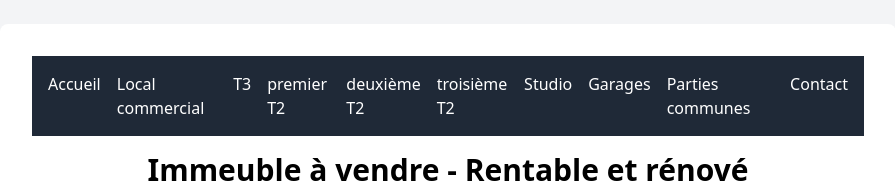
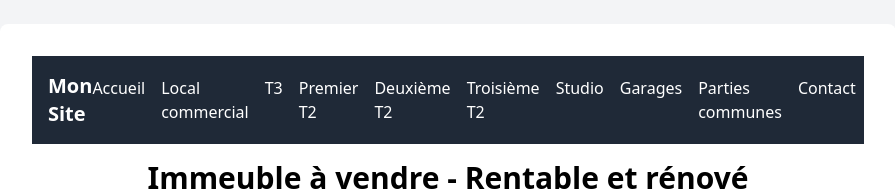
Before and after one commit to lydstyl/250219-logis-ange, a Next.js app: page / in a window 1280 px wide. Shown: the top 194 px of the page, without its empty margins (192-1087 px from the left). Built offline with nearby package versions, Linux system fonts and the light colour scheme.

Commit message:
Create burger menu.

```diff
--- a/components/nav/Nav.tsx
+++ b/components/nav/Nav.tsx
@@ -1,13 +1,20 @@
+'use client'
+import { useState } from 'react'
 import Link from 'next/link'
+import { Menu, X } from 'lucide-react'
 
-const Nav = () => (
-  <div>
-    <nav className='bg-gray-800 p-4'>
-      <ul className='flex space-x-4 text-white'>
+export default function Navbar() {
+  const [isOpen, setIsOpen] = useState(false)
+
+  return (
+    <nav className='bg-gray-800 p-4 text-white'>
+      <div className='max-w-6xl mx-auto flex justify-between items-center'>
+        <h1 className='text-xl font-bold'>Mon Site</h1>
+
+        {/* Menu Desktop */}
+        <ul className='hidden md:flex space-x-4'>
           <li>
-          <Link className='text-white' href='/'>
-            Accueil
-          </Link>
+            <Link href='/'>Accueil</Link>
           </li>
           <li>
             <Link href='/lot1'>Local commercial</Link>
@@ -16,13 +23,13 @@ const Nav = () => (
             <Link href='/lot2'>T3</Link>
           </li>
           <li>
-          <Link href='/lot3'>premier T2</Link>
+            <Link href='/lot3'>Premier T2</Link>
           </li>
           <li>
-          <Link href='/lot4'>deuxième T2</Link>
+            <Link href='/lot4'>Deuxième T2</Link>
           </li>
           <li>
-          <Link href='/lot5'>troisième T2</Link>
+            <Link href='/lot5'>Troisième T2</Link>
           </li>
           <li>
             <Link href='/lot6'>Studio</Link>
@@ -37,8 +44,50 @@ const Nav = () => (
             <Link href='/contact'>Contact</Link>
           </li>
         </ul>
+
+        {/* Bouton Burger en Mobile */}
+        <button className='md:hidden' onClick={() => setIsOpen(!isOpen)}>
+          {isOpen ? <X size={28} /> : <Menu size={28} />}
+        </button>
+      </div>
+
+      {/* Menu Mobile (s'affiche en mode burger) */}
+      <div
+        className={`md:hidden flex flex-col space-y-4 mt-4 bg-gray-700 p-4 rounded-lg transition-all duration-300 ${
+          isOpen ? 'block' : 'hidden'
+        }`}
+      >
+        <Link href='/' onClick={() => setIsOpen(false)}>
+          Accueil
+        </Link>
+        <Link href='/lot1' onClick={() => setIsOpen(false)}>
+          Local commercial
+        </Link>
+        <Link href='/lot2' onClick={() => setIsOpen(false)}>
+          T3
+        </Link>
+        <Link href='/lot3' onClick={() => setIsOpen(false)}>
+          Premier T2
+        </Link>
+        <Link href='/lot4' onClick={() => setIsOpen(false)}>
+          Deuxième T2
+        </Link>
+        <Link href='/lot5' onClick={() => setIsOpen(false)}>
+          Troisième T2
+        </Link>
+        <Link href='/lot6' onClick={() => setIsOpen(false)}>
+          Studio
+        </Link>
+        <Link href='/garages' onClick={() => setIsOpen(false)}>
+          Garages
+        </Link>
+        <Link href='/commun' onClick={() => setIsOpen(false)}>
+          Parties communes
+        </Link>
+        <Link href='/contact' onClick={() => setIsOpen(false)}>
+          Contact
+        </Link>
+      </div>
     </nav>
-  </div>
   )
-
-export default Nav
+}
```
Also changed, not shown: package.json (+7 -6 lines), 1 other file (tests, documents, lock files or other folders). Lines whose indentation alone changed are shown as unchanged.
